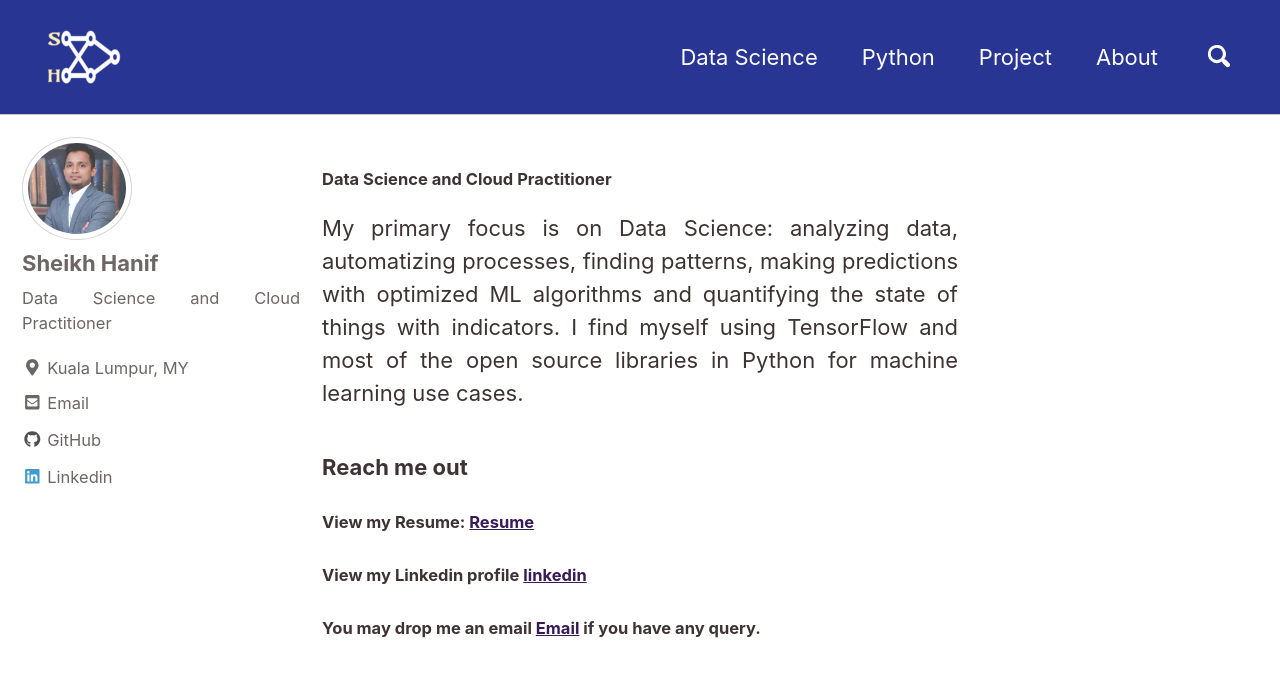
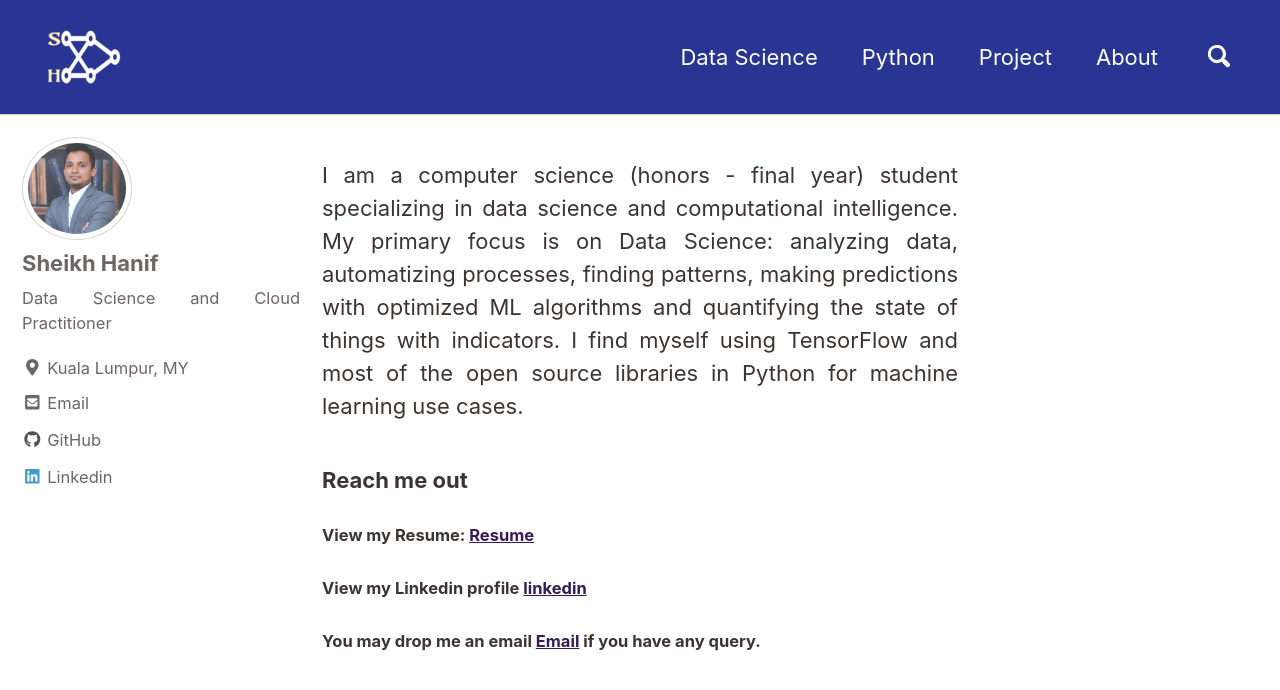
Before and after one commit to sheikhhanif/sheikhhanif.github.io, a Jekyll site: the page built from _pages/about.md, in a window 1280 px wide and 900 px high. Shown: the top 690 px of the window. Built offline with Jekyll 4.4.1, drawn with Linux system fonts in a browser that asks for light colours; cached includes are drawn as plain includes; nearby versions of some CDN libraries; comment, search, counter and statistics services are not loaded.

Commit message:
student history

```diff
--- a/_pages/about.md
+++ b/_pages/about.md
@@ -3,8 +3,8 @@ layout: archive
 author_profile: true
 permalink: /about/
 ---
-#### Data Science and Cloud Practitioner
 
+I am a computer science (honors - final year) student specializing in data science and computational intelligence.
 My primary focus is on Data Science: analyzing data, automatizing processes, finding patterns, making predictions with optimized ML algorithms and quantifying the state of things with indicators. I find myself using TensorFlow and most of the open source libraries in Python for machine learning use cases.
 
 
```
